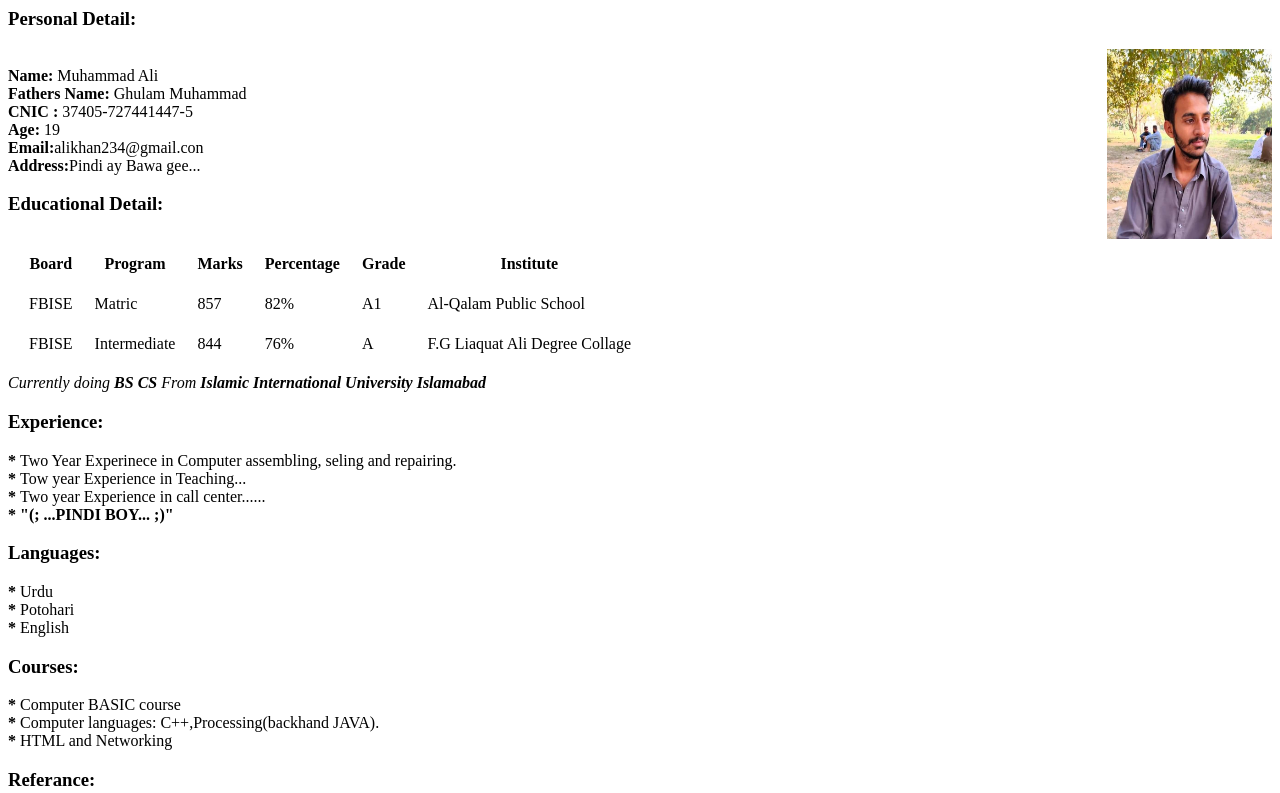
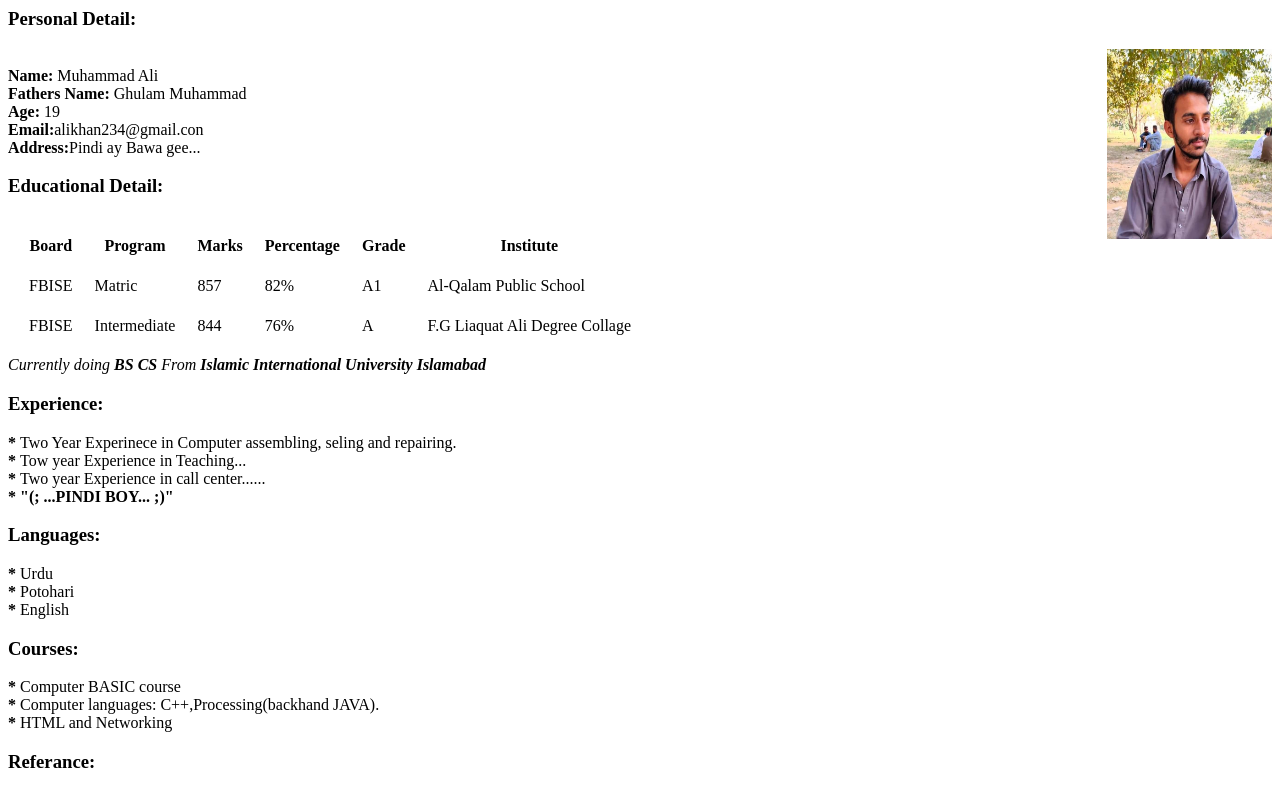
Before and after one commit to Ali4149/cv., a plain HTML site: page index.html in a window 1280 px wide. Shown: the top 793 px of the page. Drawn offline with Linux system fonts and the light colour scheme.

Commit message:
Update index.html

```diff
--- a/index.html
+++ b/index.html
@@ -17,8 +17,6 @@
         <b> Name:</b> Muhammad Ali
         <br>
         <b> Fathers Name:</b> Ghulam Muhammad
-        <br>
-        <b> CNIC :</b> 37405-727441447-5
         <br>
         <b> Age:</b> 19
         <br>
```
